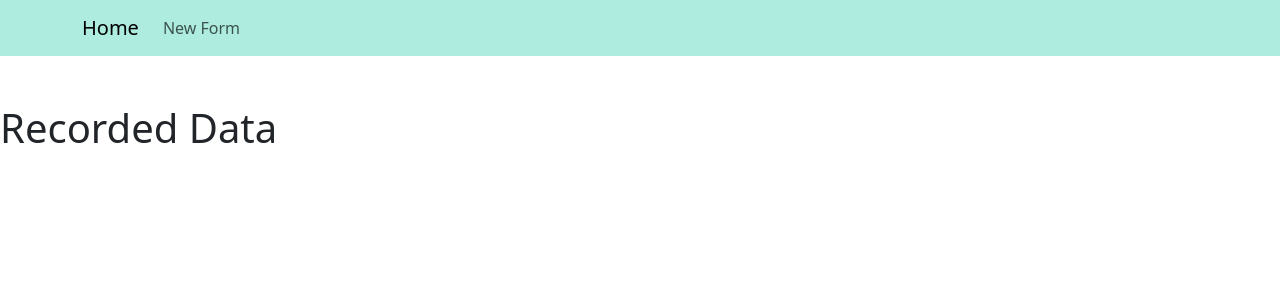
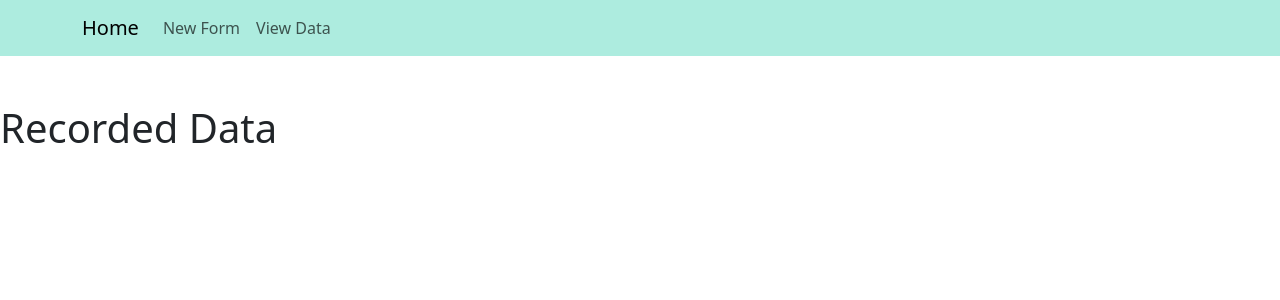
Before and after one commit to c-goodman/mk, a Django app: page /data_list in a window 1280 px wide. Shown: the top 300 px of the page. Run offline with Django 5.2, Linux system fonts and the light colour scheme.

Commit message:
Add list view link to navbar

```diff
--- a/static/templates/base.html
+++ b/static/templates/base.html
@@ -21,6 +21,9 @@
         <li class="nav-item active">
           <a href="{% url 'form'%}" class="nav-link">New Form</a>
         </li>
+        <li class="nav-item active"></li>
+        <a href="{% url 'data_list'%}" class="nav-link">View Data</a>
+        </li>
       </ul>
     </div>
   </div>
```
